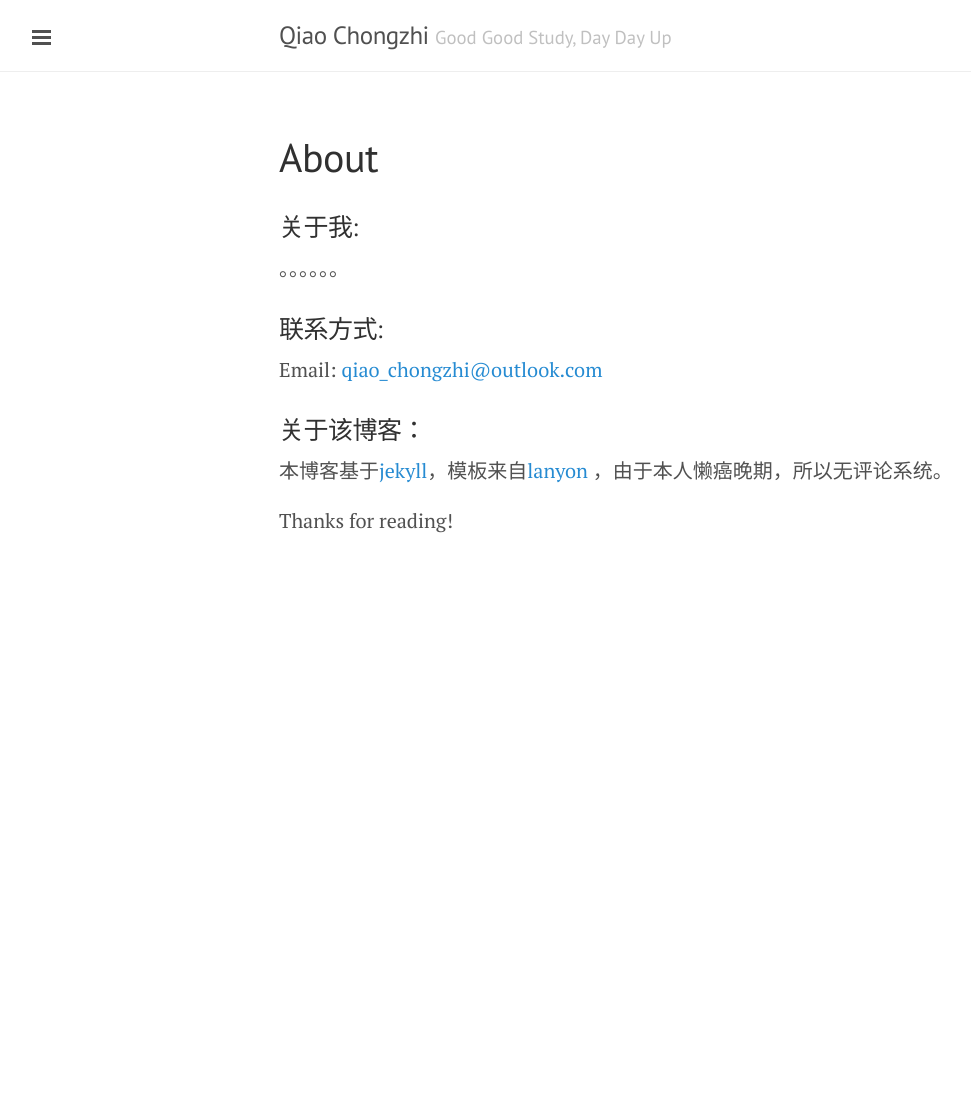
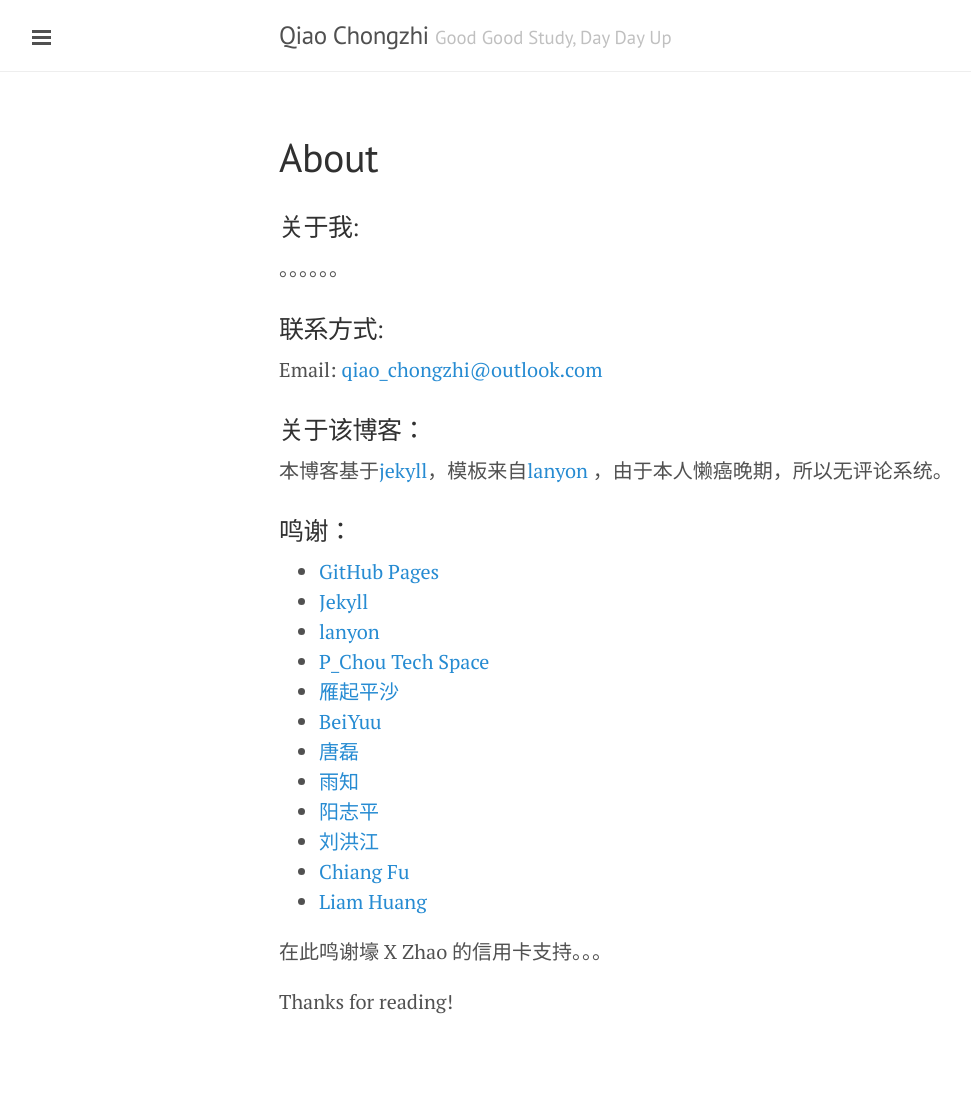
Before and after one commit to qiaochongzhi/qiaochongzhi.github.io, a Jekyll site: the page built from about.md, in a window 1280 px wide. Shown: the whole page, without its empty margins (1-972 px from the left). Built offline with Jekyll 4.4.1, drawn with Linux system fonts in a browser that asks for light colours; before the commit the page ends 900 px from its top, so only the background shows below that.

Commit message:
2015/3/3 New paper

```diff
--- a/_includes/sidebar.html
+++ b/_includes/sidebar.html
@@ -33,9 +33,9 @@
   <div class="sidebar-item">
     <p>
       &copy; {{ site.time | date: '%Y' }}. <a rel="license" href="http://qiaochongzhi.me/">Qiao Chongzhi</a>. <br />
-      '<a href="http://jekyllrb.com" target="_blank">Jekyll</a> theme by <a href="https://github.com/poole/lanyon" target="_blank">lanyon</a>. <br />
+      <a href="http://jekyllrb.com" target="_blank">Jekyll</a> theme by <a href="https://github.com/poole/lanyon" target="_blank">lanyon</a>. <br />
       Made by <a href="https://twitter.com/mdo" target="_blank">@mdo</a>. <br />
-      Redesign by <a href="http://qiaochongzhi.me" target="_blank">Qiao Chongzhi.' <br />
+      Redesign by <a href="http://qiaochongzhi.me" target="_blank">Qiao Chongzhi. <br />
       本站文章采用<a rel="license" href="http://creativecommons.org/licenses/by-sa/3.0/">CC BY-SA 3.0</a>授权.<br />
       <a rel="license" href="http://creativecommons.org/licenses/by-sa/3.0/"><img alt="創用 CC 授權條款" style="border-width:0" src="https://i.creativecommons.org/l/by-sa/3.0/88x31.png" /></a>
     </p>
--- a/about.md
+++ b/about.md
@@ -14,4 +14,21 @@ Email: [qiao_chongzhi@outlook.com](mailto:qiao_chongzhi@outlook.com)
 
 本博客基于[jekyll](https://github.com/mojombo/jekyll)，模板来自[lanyon](https://github.com/poole/lanyon) ，由于本人懒癌晚期，所以无评论系统。
 
+### 鸣谢：
+
++ [GitHub Pages](https://pages.github.com/)
++ [Jekyll](https://github.com/jekyll/jekyll)
++ [lanyon](https://github.com/poole/lanyon)
++ [P_Chou Tech Space](http://www.pchou.info/web-build/2013/01/03/build-github-blog-page-01.html)
++ [雁起平沙](http://yanping.me/cn/blog/2013/08/12/about-github-pages-step-by-step-video/)
++ [BeiYuu](http://beiyuu.com/github-pages/)
++ [唐磊](http://www.tanglei.name/use-github-to-make-hello-world/)
++ [雨知](http://www.cnblogs.com/purediy/archive/2013/03/07/2948892.html)
++ [阳志平](http://www.yangzhiping.com/tech/writing-space.html)
++ [刘洪江](http://liuhongjiang.github.io/tech/blog/2012/11/21/how-to-build-blog/)
++ [Chiang Fu](http://fuqcool.me/2012/08/jekyll-pygments-install-usage/)
++ [Liam Huang](http://liam0205.me/)
+
+在此鸣谢壕 X Zhao 的信用卡支持。。。
+
 Thanks for reading!
```
Also changed, not shown: _posts/2015-3-3-hello-world.md (added, +28 -0 lines).
